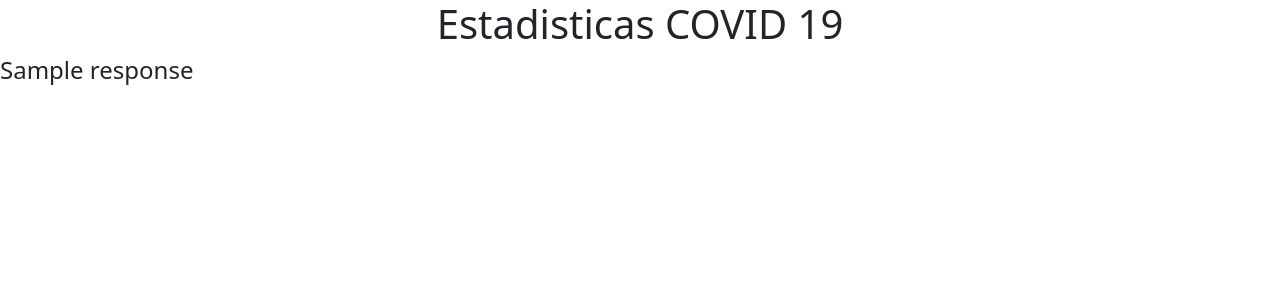
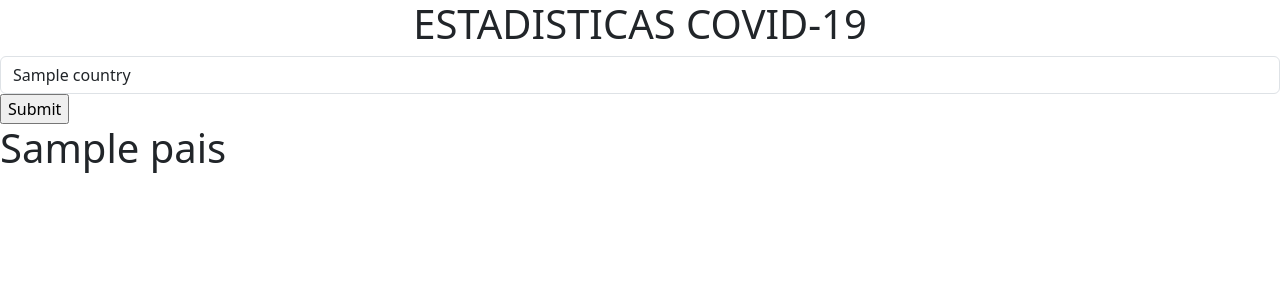
Before and after one commit to NelsonEstebanF/covid19, a Django app: template core/templates/core/index.html in a window 1280 px wide. Shown: the top 300 px of the page. Run offline with Django 3.2, Linux system fonts and the light colour scheme; the template is opened without the code that fills it: most values are stand-ins (such as "Sample title", 1, 10 or a date in 2020); parts of the project's set-up code (start-up, migrations or seed data) failed here and were passed over; some libraries are stand-ins or nearby versions.

Commit message:
limpieza de codigo

```diff
--- a/core/templates/core/index.html
+++ b/core/templates/core/index.html
@@ -7,10 +7,23 @@
     <meta charset="UTF-8">
     <meta http-equiv="X-UA-Compatible" content="IE=edge">
     <meta name="viewport" content="width=device-width, initial-scale=1.0">
-    <title>Document</title>
+    <title>COVID-19</title>
 </head>
 <body>
-    <h1 class="text-center">Estadisticas COVID 19</h1>
-    <h4>{{response}}</h4>
+    <h1 class="text-center">ESTADISTICAS COVID-19</h1>
+
+    <form method="post" action="">
+        {% csrf_token %}
+        <select class="form-control" name="selectedcountry">
+            {% for country in countries %}
+                <option>{{ country }}</option>
+            {% endfor %}
+        </select>
+            <input type="submit">
+    </form>
+
+    {% if not pais == '' %}
+        <h1>{{ pais }}</h1>
+    {% endif %}
 </body>
 </html>
```
Also changed, not shown: core/views.py (+5 -4 lines).
